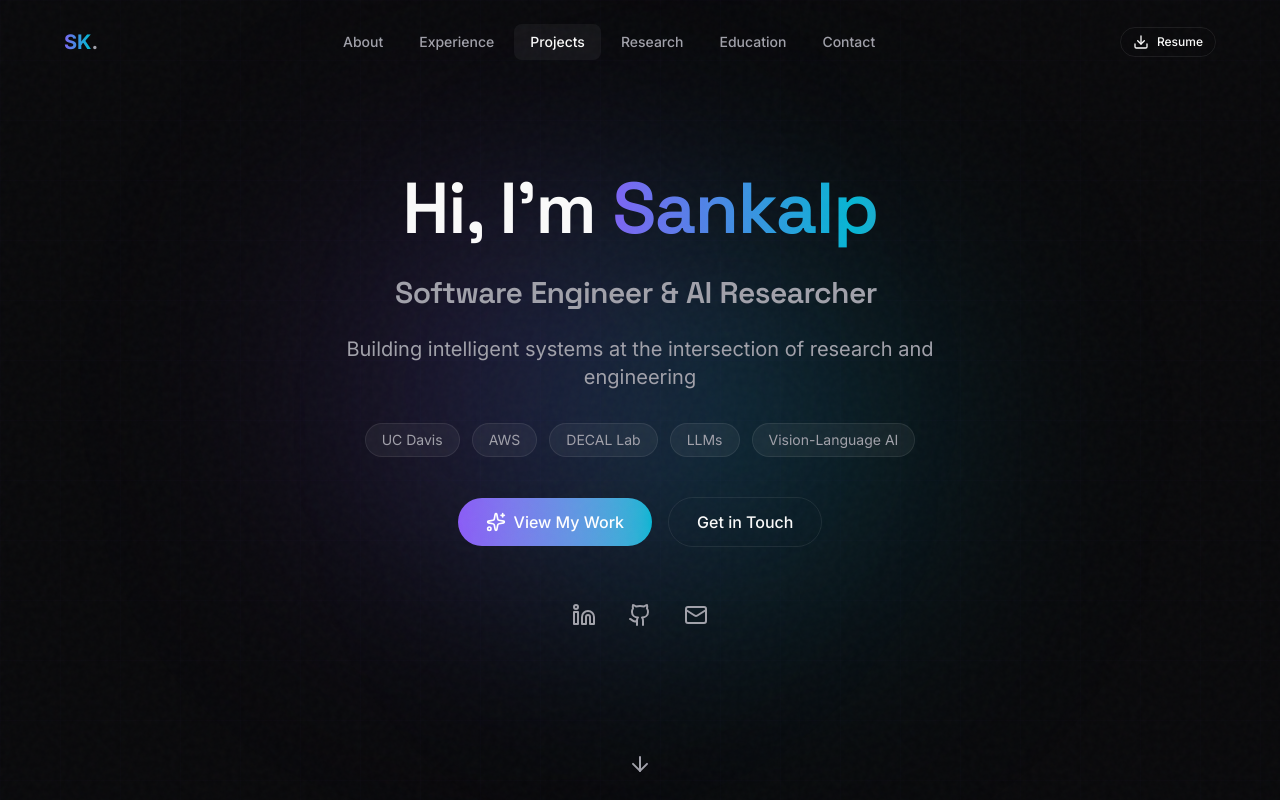
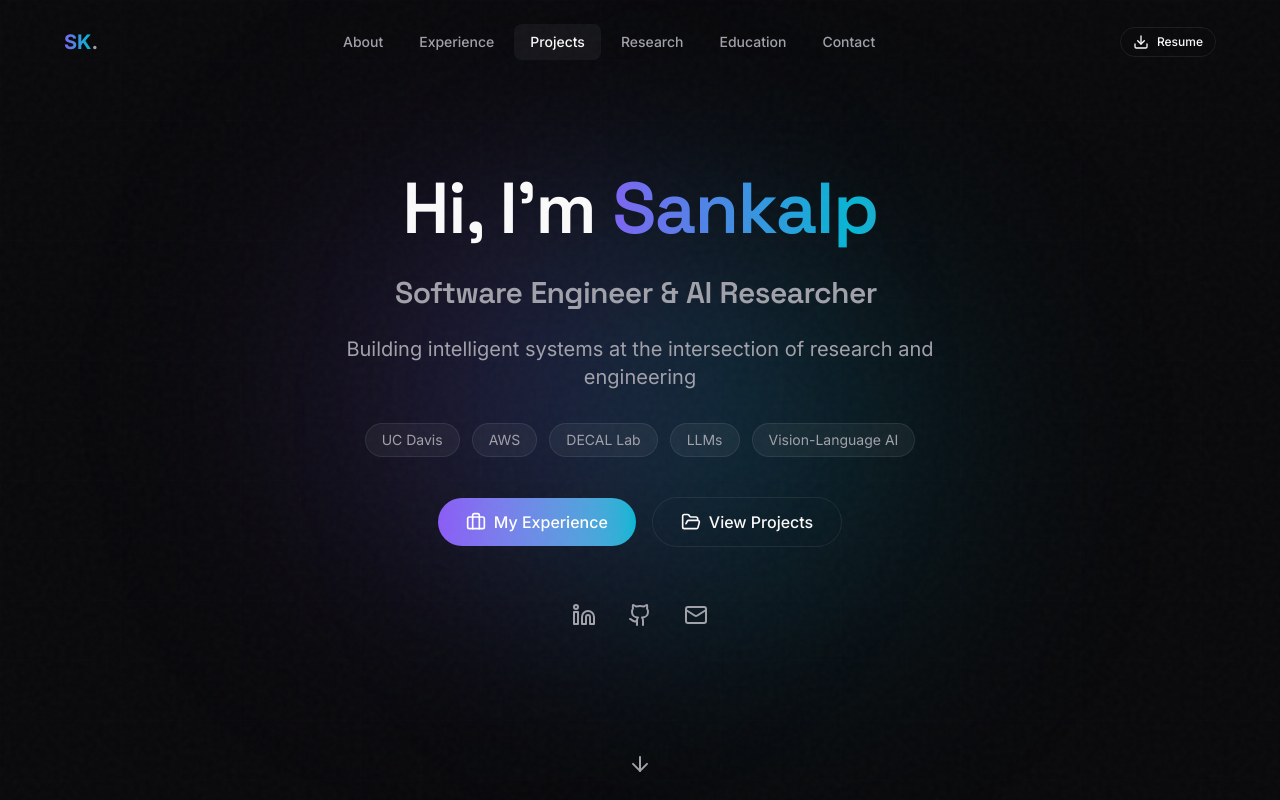
Before and after one commit to sankalp112kashyap/portfolio, a Next.js app: page / in a window 1280 px wide. Shown: the top 800 px of the page. Built offline with nearby package versions, Linux system fonts and the light colour scheme.

Commit message:
Update Hero CTA buttons: Experience first, then Projects

```diff
--- a/src/app/layout.tsx
+++ b/src/app/layout.tsx
@@ -82,7 +82,7 @@ export default function RootLayout({
   children: React.ReactNode;
 }>) {
   return (
-    <html lang="en" className="scroll-smooth">
+    <html lang="en" className="scroll-smooth" suppressHydrationWarning>
       <body
         className={`${spaceGrotesk.variable} ${inter.variable} ${jetbrainsMono.variable} antialiased`}
       >
--- a/src/app/page.tsx
+++ b/src/app/page.tsx
@@ -49,8 +49,8 @@ export default function Home() {
         {/* Education Section */}
         <Education />
 
-        {/* Personal Section */}
-        <Personal />
+        {/* Personal Section - Hidden for now */}
+        {/* <Personal /> */}
 
         {/* Contact Section */}
         <Contact />
--- a/src/components/sections/Contact.tsx
+++ b/src/components/sections/Contact.tsx
@@ -66,7 +66,7 @@ export function Contact() {
             </div>
 
             {/* Availability */}
-            <div className="p-4 rounded-xl bg-gradient-to-br from-accent-primary/10 to-accent-secondary/10 border border-accent-primary/20 w-full text-center">
+            <div className="p-4 rounded-xl bg-gradient-to-br from-accent-primary/10 to-accent-secondary/10 border border-accent-primary/20 max-w-md w-full text-center">
               <div className="flex items-center justify-center gap-2 mb-2">
                 <span className="relative flex h-2 w-2">
                   <span className="animate-ping absolute inline-flex h-full w-full rounded-full bg-green-400 opacity-75" />
--- a/src/components/sections/Hero.tsx
+++ b/src/components/sections/Hero.tsx
@@ -1,7 +1,7 @@
 "use client";
 
 import { motion } from "framer-motion";
-import { ArrowDown, Sparkles } from "lucide-react";
+import { ArrowDown, Briefcase, FolderOpen } from "lucide-react";
 import { personalInfo } from "@/lib/data";
 import { Button, SocialLinks, AnimatedWords } from "@/components/ui";
 
@@ -114,23 +114,24 @@ export function Hero() {
             <Button
               variant="primary"
               size="lg"
-              icon={<Sparkles className="w-5 h-5" />}
+              icon={<Briefcase className="w-5 h-5" />}
+              onClick={() => {
+                const element = document.getElementById("experience");
+                element?.scrollIntoView({ behavior: "smooth" });
+              }}
+            >
+              My Experience
+            </Button>
+            <Button
+              variant="secondary"
+              size="lg"
+              icon={<FolderOpen className="w-5 h-5" />}
               onClick={() => {
                 const element = document.getElementById("projects");
                 element?.scrollIntoView({ behavior: "smooth" });
               }}
             >
-              View My Work
-            </Button>
-            <Button
-              variant="secondary"
-              size="lg"
-              onClick={() => {
-                const element = document.getElementById("contact");
-                element?.scrollIntoView({ behavior: "smooth" });
-              }}
-            >
-              Get in Touch
+              View Projects
             </Button>
           </motion.div>
 
--- a/src/components/sections/Skills.tsx
+++ b/src/components/sections/Skills.tsx
@@ -48,7 +48,8 @@ export function Skills() {
         ))}
       </div>
 
-      {/* Visual Skills Bar (Optional Enhancement) */}
+      {/* Core Expertise - Hidden for now */}
+      {/*
       <FadeInWhenVisible delay={0.3} className="mt-12">
         <div className="p-8 rounded-2xl bg-gradient-to-br from-accent-primary/5 to-accent-secondary/5 border border-border">
           <h3 className="text-lg font-semibold text-foreground mb-6 text-center">
@@ -84,6 +85,7 @@ export function Skills() {
           </div>
         </div>
       </FadeInWhenVisible>
+      */}
     </Section>
   );
 }
```
